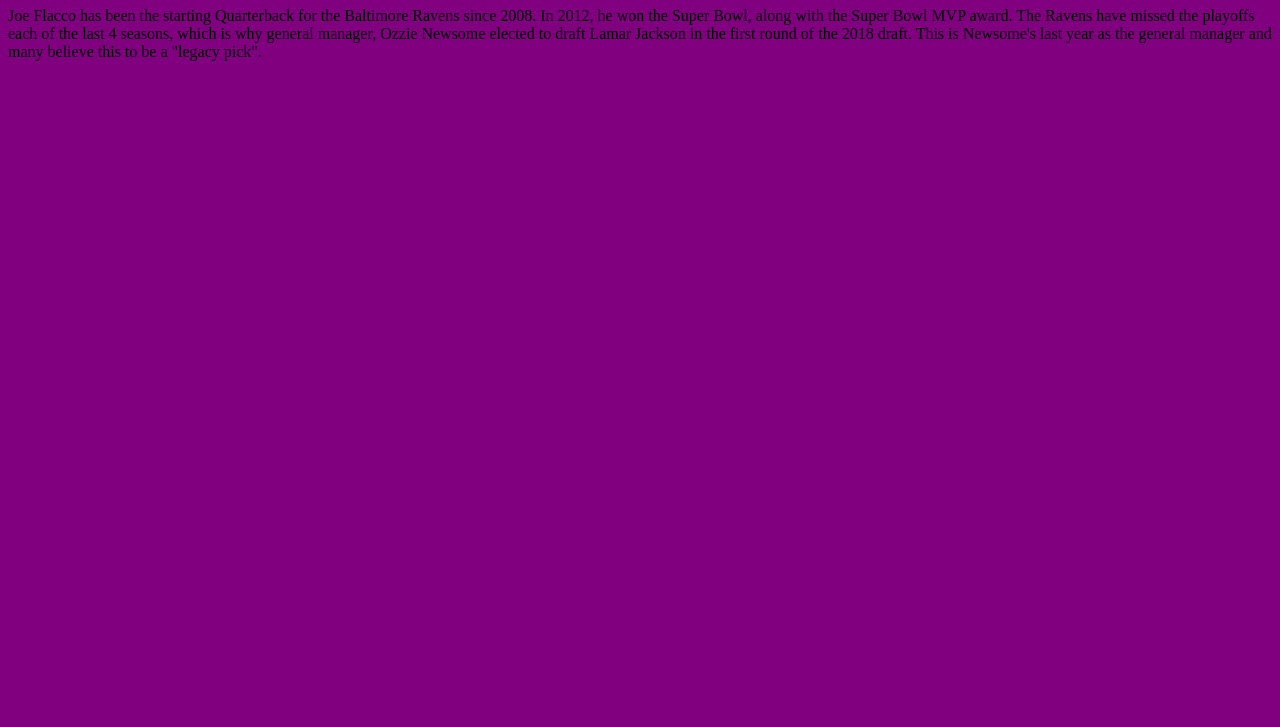
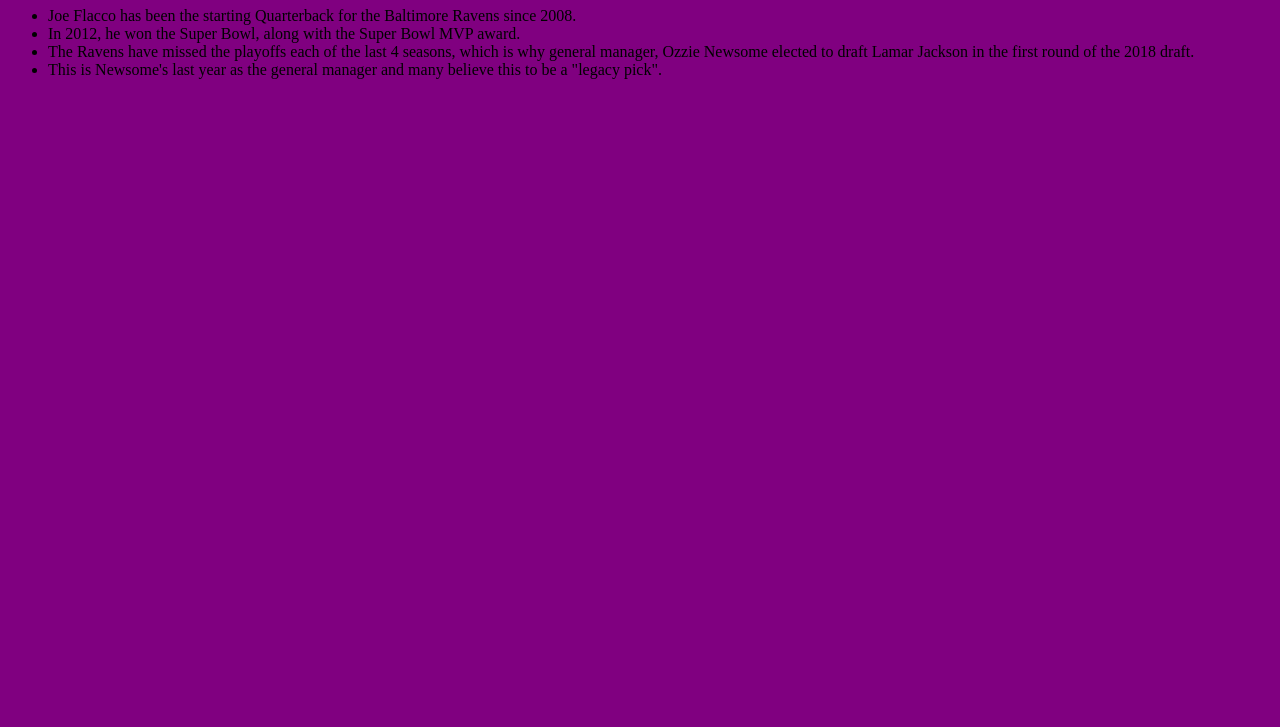
Before and after one commit to JustinKwasigroh/JustinKwasigroh.github.io, a plain HTML site: page index.html in a window 1280 px wide. Shown: the part 73-800 px from the top of the page. Drawn offline with Linux system fonts and the light colour scheme.

Commit message:
Update index.html

```diff
--- a/index.html
+++ b/index.html
@@ -6,10 +6,10 @@
 <TITLE>CSCI 1100 Web page Example</TITLE>
 <body>
   <h1>The End of an Era</h1>
-  <p> Joe Flacco has been the starting Quarterback for the Baltimore Ravens since 2008.
-    In 2012, he won the Super Bowl, along with the Super Bowl MVP award.
-    The Ravens have missed the playoffs each of the last 4 seasons, which is why general manager, Ozzie Newsome elected to draft Lamar Jackson in the first round of the 2018 draft.
-    This is Newsome's last year as the general manager and many believe this to be a "legacy pick".</p>
+  <p> <UL> <LI>Joe Flacco has been the starting Quarterback for the Baltimore Ravens since 2008.
+    <LI>In 2012, he won the Super Bowl, along with the Super Bowl MVP award.
+    <LI>The Ravens have missed the playoffs each of the last 4 seasons, which is why general manager, Ozzie Newsome elected to draft Lamar Jackson in the first round of the 2018 draft.
+    <LI>This is Newsome's last year as the general manager and many believe this to be a "legacy pick".</UL> </p>
 
   <style>
     body {
```
